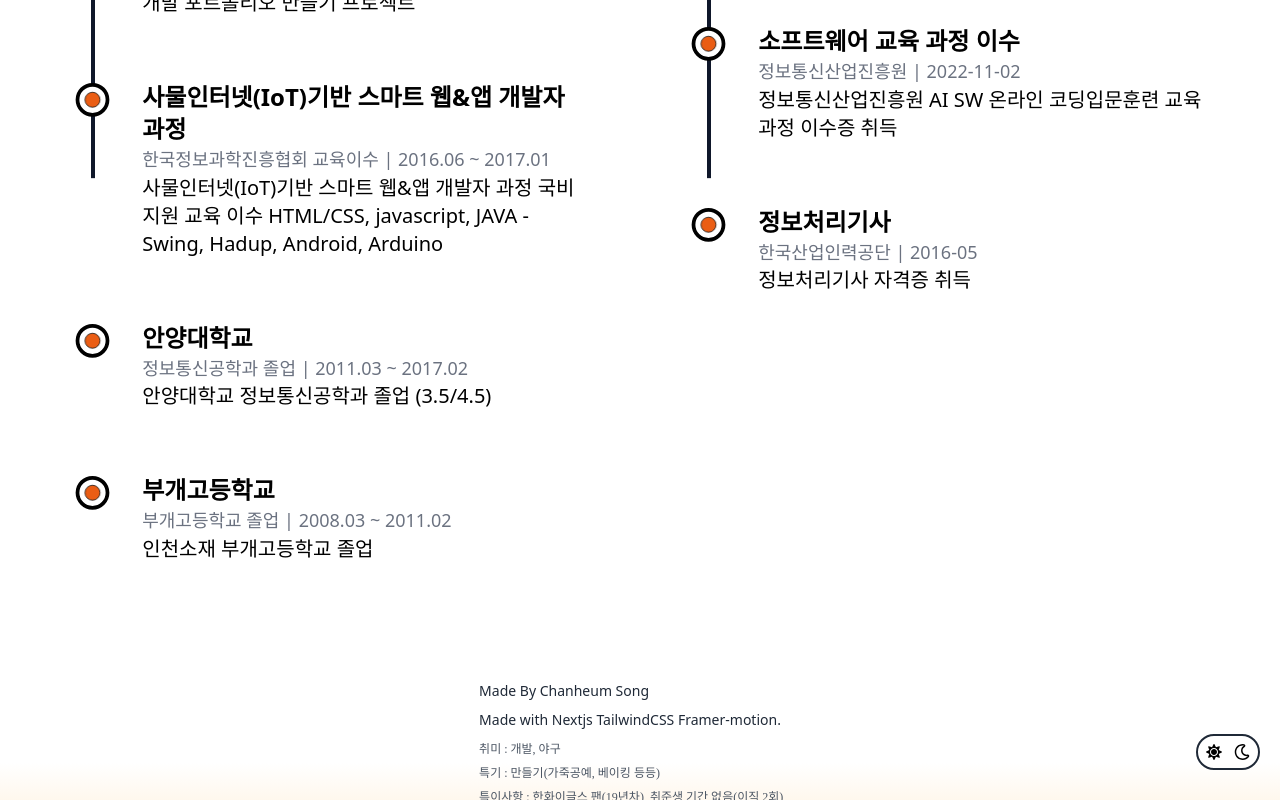
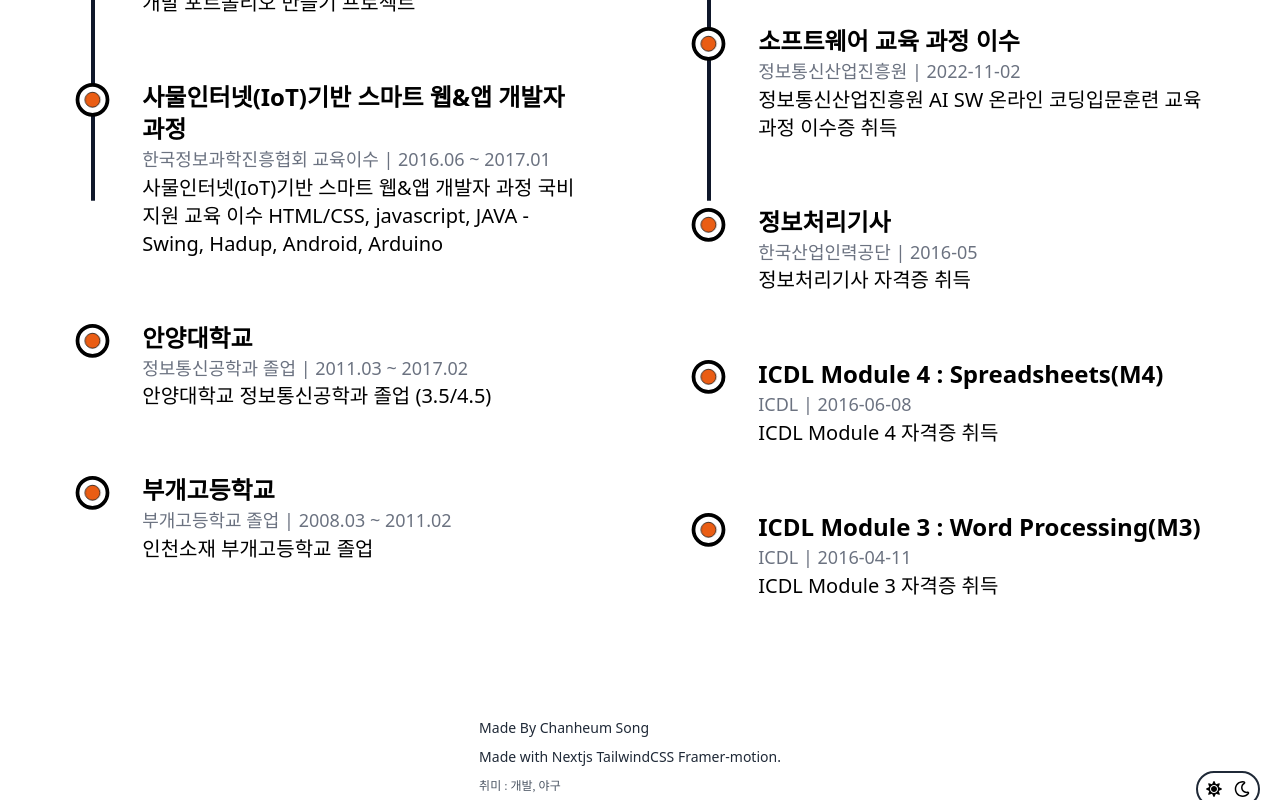
Before and after one commit to Songchanheum/portfoliov2, a Next.js app: page /main/introduce/career in a window 1280 px wide. Shown: the part 1461-2261 px from the top of the page. Built offline with nearby package versions, Linux system fonts and the light colour scheme; a web font is replaced by a local one.

Commit message:
fix(credential): 자격 목록 update

```diff
--- a/app/main/introduce/career/constants.ts
+++ b/app/main/introduce/career/constants.ts
@@ -116,4 +116,16 @@ export const CRE_CARD: Array<ExperienceCardType> = [
     time: "2016-05",
     text: "정보처리기사 자격증 취득",
   },
+  {
+    title: "ICDL Module 4 : Spreadsheets(M4)",
+    subtitle: "ICDL",
+    time: "2016-06-08",
+    text: "ICDL Module 4 자격증 취득",
+  },
+  {
+    title: "ICDL Module 3 : Word Processing(M3)",
+    subtitle: "ICDL",
+    time: "2016-04-11",
+    text: "ICDL Module 3 자격증 취득",
+  },
 ];
```
